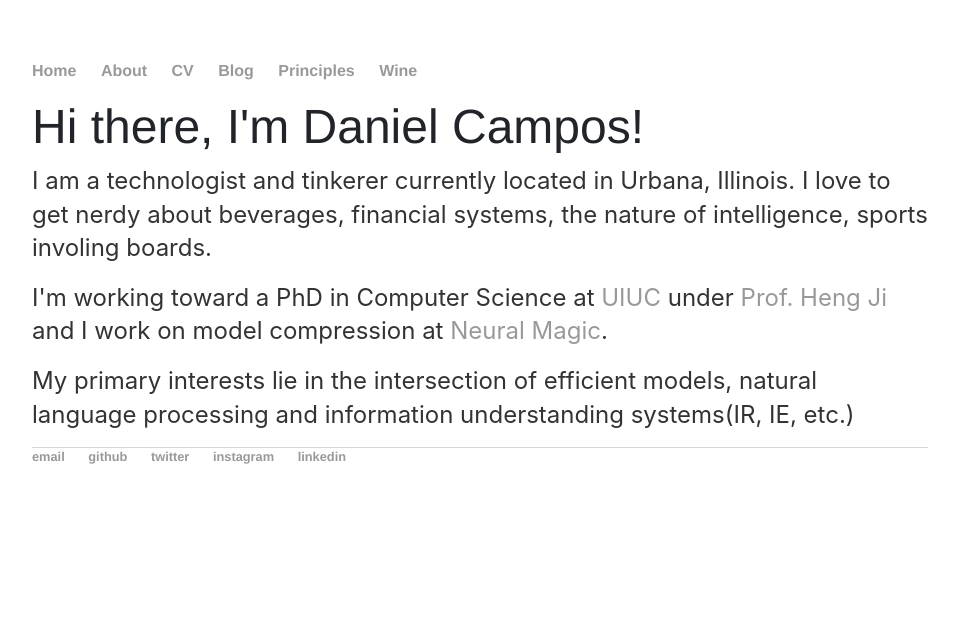
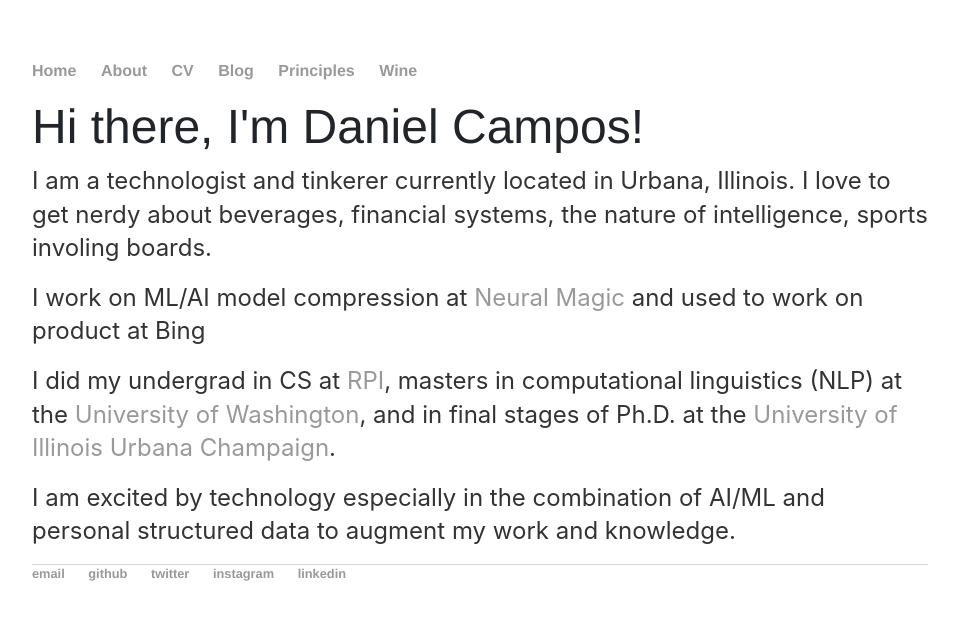
Before and after one commit to spacemanidol/spacemanidol.github.io, a Jekyll site: the page built from index.html, in a window 1280 px wide. Shown: the top 620 px of the page, without its empty margins (160-1119 px from the left). Built offline with Jekyll 4.4.1, drawn with Linux system fonts in a browser that asks for light colours; a script that is not in the unit is left out; comment, search, counter and statistics services are not loaded.

Commit message:
Update index.html

```diff
--- a/index.html
+++ b/index.html
@@ -5,6 +5,7 @@ title: Daniel Campos
 <div class="row">
 	<h1>Hi there, I'm Daniel Campos!</h1>
 	<p>I am a technologist and tinkerer currently located in Urbana, Illinois. I love to get nerdy about beverages, financial systems, the nature of intelligence, sports involing boards.</p>
-	<p>I'm working toward a PhD in Computer Science at <a href='https://cs.illinois.edu/'>UIUC</a> under <a href='http://blender.cs.illinois.edu/hengji.html'>Prof. Heng Ji</a> and I work on model compression at <a href='https://neuralmagic.com/'>Neural Magic</a>.</p>
-	<p>My primary interests lie in the intersection of efficient models, natural language processing and information understanding systems(IR, IE, etc.)</p>
+	<p>I work on ML/AI model compression at <a href='https://neuralmagic.com/'>Neural Magic</a> and used to work on product at Bing</p>
+	<p>I did my undergrad in CS at <a href='rpi.edu'>RPI</a>, masters in computational linguistics (NLP) at the <a href='uw.edu'>University of Washington</a>, and in final stages of Ph.D. at the <a href='uiuc.edu'>University of Illinois Urbana Champaign<a>.
+	<p>I am excited by technology especially in the combination of AI/ML and personal structured data to augment my work and knowledge.</p>
 </div>
```
